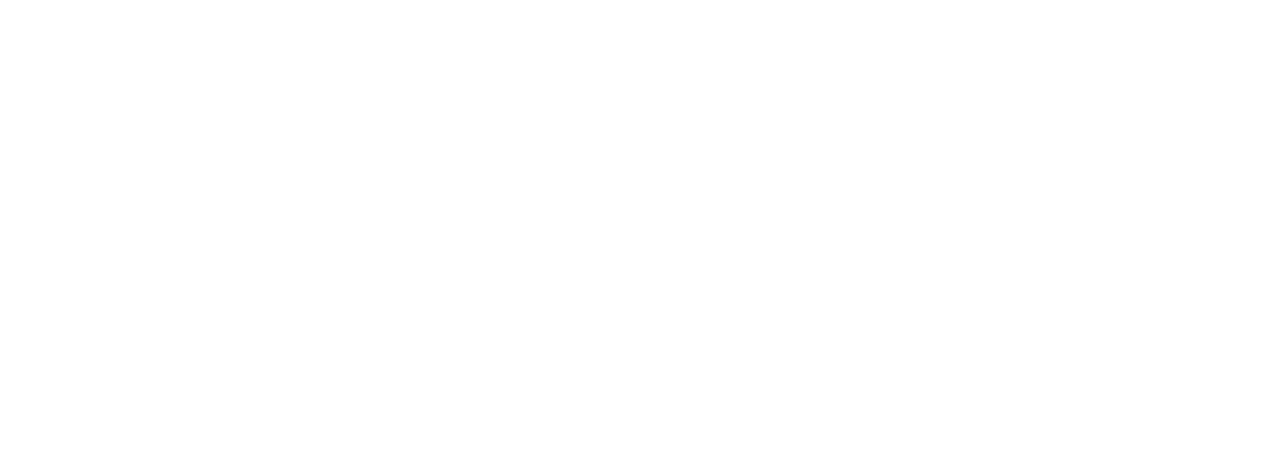
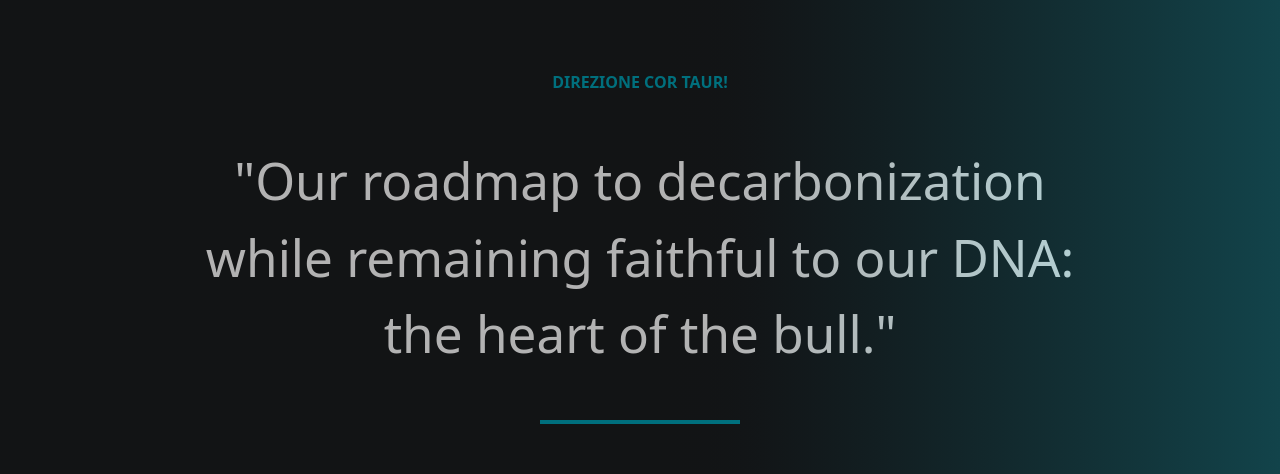
Before and after one commit to Rafi-Darussalam/Next-Js-Project, a Next.js app: page / in a window 1280 px wide. Shown: the part 1443-1917 px from the top of the page. Before the commit the page ends 1433 px from the top, so only its background shows below. Built offline with nearby package versions, Linux system fonts and the light colour scheme.

Commit message:
Add second home section

```diff
--- a/src/Components/Home/FirstSection/HomeFirstSection.tsx
+++ b/src/Components/Home/FirstSection/HomeFirstSection.tsx
@@ -10,7 +10,7 @@
           <h2 className="text-[1.7rem] font-bold text-white">SUPERIOR PERFORMANCE</h2>
           <div className="w-fit">
             <p className="text-accent text-[0.8rem] relative before:content-[''] before:absolute before:w-full before:bottom-0 before:left-0
-            before:h-[0.2rem] before:bg-accent">BEYOND THE HORIZON</p>
+            before:h-[0.2rem] before:bg-accent before:translate-y-[0.2rem]">BEYOND THE HORIZON</p>
           </div>
         </div>
 
--- /dev/null
+++ b/src/Components/Home/FirstSection/HomeSecondSection.tsx
@@ -0,0 +1,18 @@
+export default function HomeSecondSection() {
+  return (
+    <section className="w-fit relative">
+      <div className="w-full h-full absolute bg-linear-to-r from-teritary via-teritary to-accent opacity-30" />
+      <div className="w-full h-full flex flex-col justify-between items-center gap-12 py-20">
+        <div>
+          <p className="text-accent font-bold">DIREZIONE COR TAUR!</p>
+        </div>
+
+        <div className="text-white px-20 md:px-50">
+          <h2 className="text-[4vw] text-center">"Our roadmap to decarbonization while remaining faithful to our DNA: the heart of the bull."</h2>
+        </div>
+
+        <div className="bg-accent h-1 w-50" />
+      </div>
+    </section>
+  )
+}
--- a/src/app/(with navbar)/page.tsx
+++ b/src/app/(with navbar)/page.tsx
@@ -1,11 +1,13 @@
 import HomeFirstSection from "@/Components/Home/FirstSection/HomeFirstSection";
+import HomeSecondSection from "@/Components/Home/FirstSection/HomeSecondSection";
 import HomeHero from "@/Components/Home/Hero/HomeHero";
 
 export default function Home() {
   return (
-    <main>
+    <main className="bg-bg-primary">
       <HomeHero />
       <HomeFirstSection />
+      <HomeSecondSection />
     </main>
   )
 }
--- a/src/app/globals.css
+++ b/src/app/globals.css
@@ -5,6 +5,7 @@
   --accent: #009FB2;
   --nav-bg: #2F3133;
   --border: #454749;
+  --teritary: #000000;
 }
 
 @theme inline {
@@ -12,4 +13,5 @@
   --color-nav-bg: var(--nav-bg);
   --color-border: var(--border);
   --color-accent: var(--accent);
+  --color-teritary: var(--teritary);
 }
```
